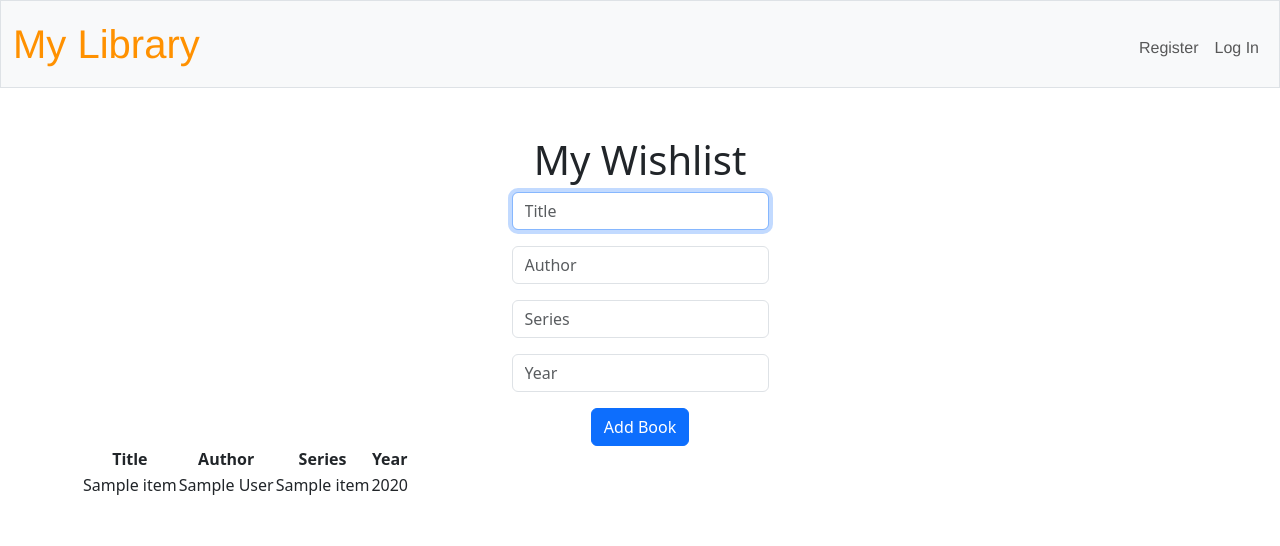
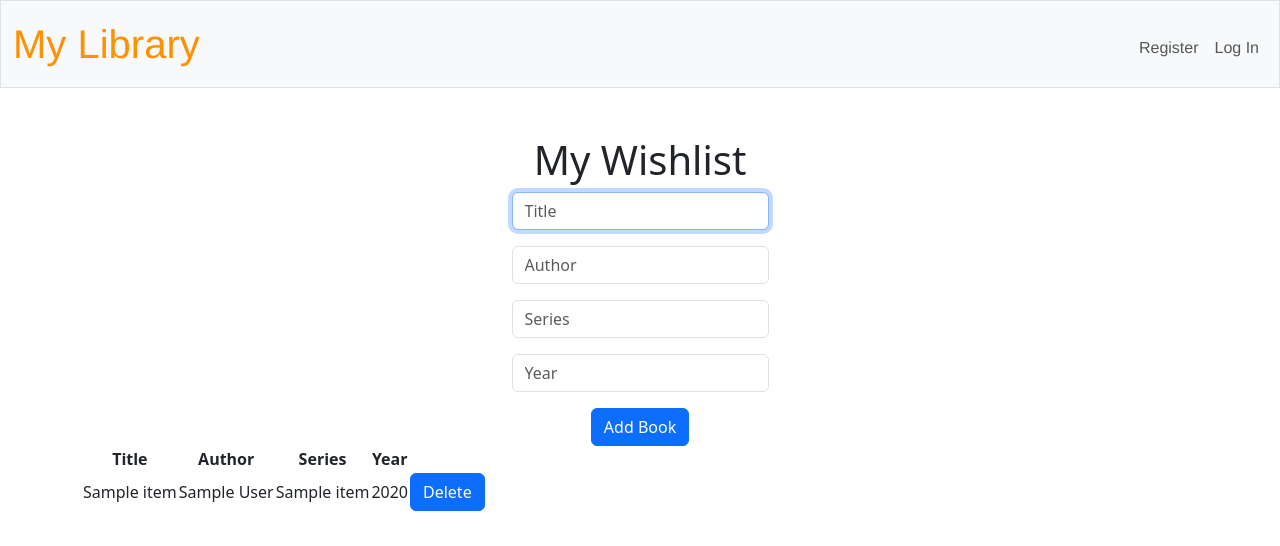
Before and after one commit to KCreek1/My_Library, a Flask app: template templates/wishlist.html in a window 1280 px wide. Shown: the top 546 px of the page. Run offline with Flask 3, Linux system fonts and the light colour scheme; the template is opened without the code that fills it: most values are stand-ins (such as "Sample title", 1, 10 or a date in 2020); parts of the project's set-up code (start-up, migrations or seed data) failed here and were passed over.

Commit message:
wishlist hmtl and route update

```diff
--- a/app.py
+++ b/app.py
@@ -181,3 +181,24 @@ def library():
 def search():
     # TODO
     return apology("to do")
+
+@app.route("/delete_book", methods=["POST"])
+@login_required
+def delete_book():
+    """ Enables user to delete books from wishlist or library """
+    book_id = request.form["book_id"]  # assigns book_id from unique id in table
+    book = Book.query.filter_by(username_id=get_current_user().id).filter_by(id=book_id).first()
+    if book:
+        db.session.delete(book)
+        db.session.commit
+        flash("Book deleted", "success")
+        return redirect("/library")
+    else:
+        wishlist_book = Wishlist.query.filter_by(username_id=get_current_user().id).filter_by(id=book_id).first()
+        if wishlist_book:
+            db.session.delete(wishlist_book)
+            db.session.commit()
+            flash("Book deleted", "success")
+            return redirect("/wishlist")
+        else:
+            flash("Book not found", "error")
--- a/templates/wishlist.html
+++ b/templates/wishlist.html
@@ -31,6 +31,7 @@
                 <th>Author</th>
                 <th>Series</th>
                 <th>Year</th>
+                <th></th>
             </tr>
         </thead>
         <tbody>
@@ -48,6 +49,12 @@
                     {% else %}
                         <td>none</td>
                     {% endif %}
+                    <td>
+                        <form methond="post" action="delete_book"> <!-- delete book form suggested by codeium -->
+                            <input type="hidden" name="book_id" value="{{ item.id }}">
+                            <button class="btn btn-primary" type="submit">Delete</button>
+                        </form>
+                    </td>
                 </tr>
             {% endfor %}
         </tbody>
```
